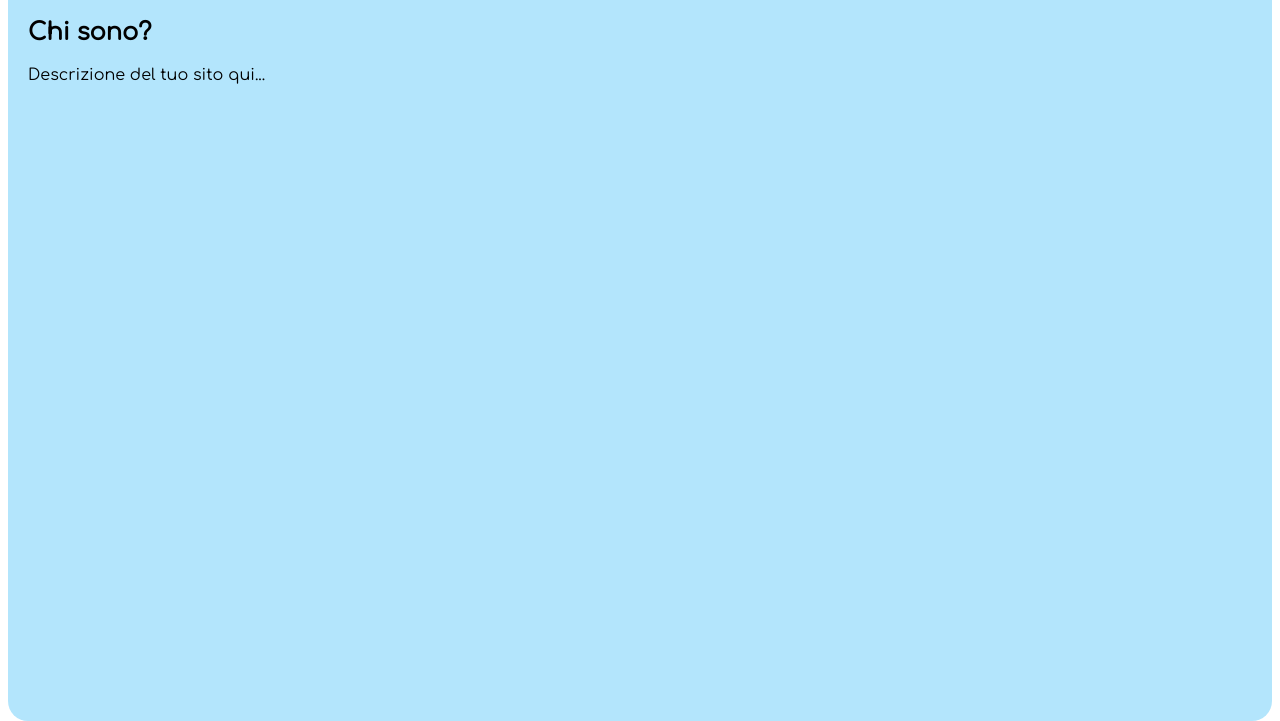
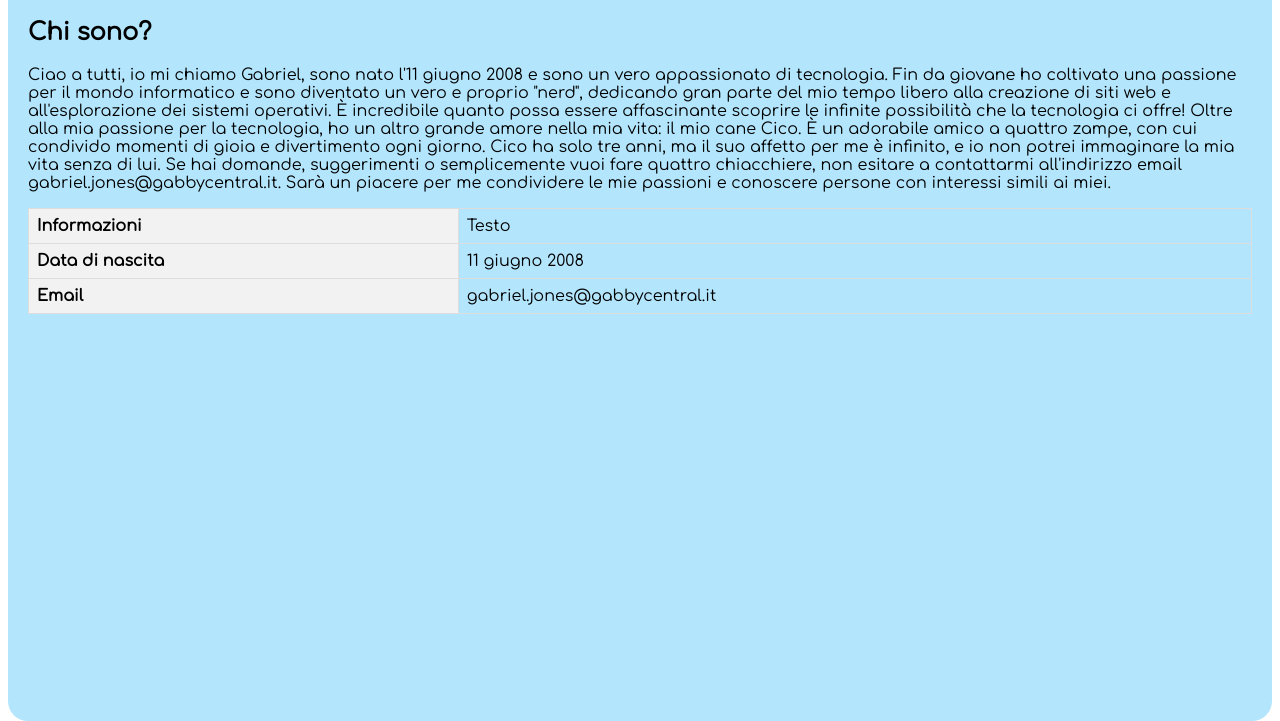
Before and after one commit to GabbyStudiosDev/GabrielJones, a plain HTML site: page index.html in a window 1280 px wide. Shown: the part 87-808 px from the top of the page. Drawn offline with Linux system fonts and the light colour scheme.

Commit message:
Update index.html

```diff
--- a/index.html
+++ b/index.html
@@ -23,15 +23,51 @@
         padding: 20px;
         box-sizing: border-box; /* Per includere il padding nel calcolo delle dimensioni */
     }
+
+    /* Stile per la tabella trasparente */
+    .tabella-trasparente {
+        background-color: transparent;
+        border-collapse: collapse;
+        width: 100%;
+    }
+
+    .tabella-trasparente td,
+    .tabella-trasparente th {
+        border: 1px solid #dddddd;
+        text-align: left;
+        padding: 8px;
+    }
+
+    .tabella-trasparente th {
+        background-color: #f2f2f2; /* Colore grigio per l'intestazione */
+    }
 </style>
 </head>
 <body>
 
 <div class="rettangolo">
-    <!-- Contenuto del rettangolo -->
+    <!-- Testo -->
     <h1> Gabriel Jones </h1>
     <h2> Chi sono? </h2>
-    <p> Descrizione del tuo sito qui...</p>
+    <p> Ciao a tutti, io mi chiamo Gabriel, sono nato l'11 giugno 2008 e sono un vero appassionato di tecnologia. Fin da giovane ho coltivato una passione per il mondo informatico e sono diventato un vero e proprio "nerd", dedicando gran parte del mio tempo libero alla creazione di siti web e all'esplorazione dei sistemi operativi. È incredibile quanto possa essere affascinante scoprire le infinite possibilità che la tecnologia ci offre!
+Oltre alla mia passione per la tecnologia, ho un altro grande amore nella mia vita: il mio cane Cico. È un adorabile amico a quattro zampe, con cui condivido momenti di gioia e divertimento ogni giorno. Cico ha solo tre anni, ma il suo affetto per me è infinito, e io non potrei immaginare la mia vita senza di lui.
+Se hai domande, suggerimenti o semplicemente vuoi fare quattro chiacchiere, non esitare a contattarmi all'indirizzo email gabriel.jones@gabbycentral.it. Sarà un piacere per me condividere le mie passioni e conoscere persone con interessi simili ai miei.</p>
+
+    <!-- Tabella trasparente -->
+    <table class="tabella-trasparente">
+        <tr>
+            <th>Informazioni</th>
+            <td>Testo</td>
+        </tr>
+        <tr>
+            <th>Data di nascita</th>
+            <td>11 giugno 2008</td>
+        </tr>
+        <tr>
+            <th>Email</th>
+            <td>gabriel.jones@gabbycentral.it</td>
+        </tr>
+    </table>
 </div>
 
 </body>
```
